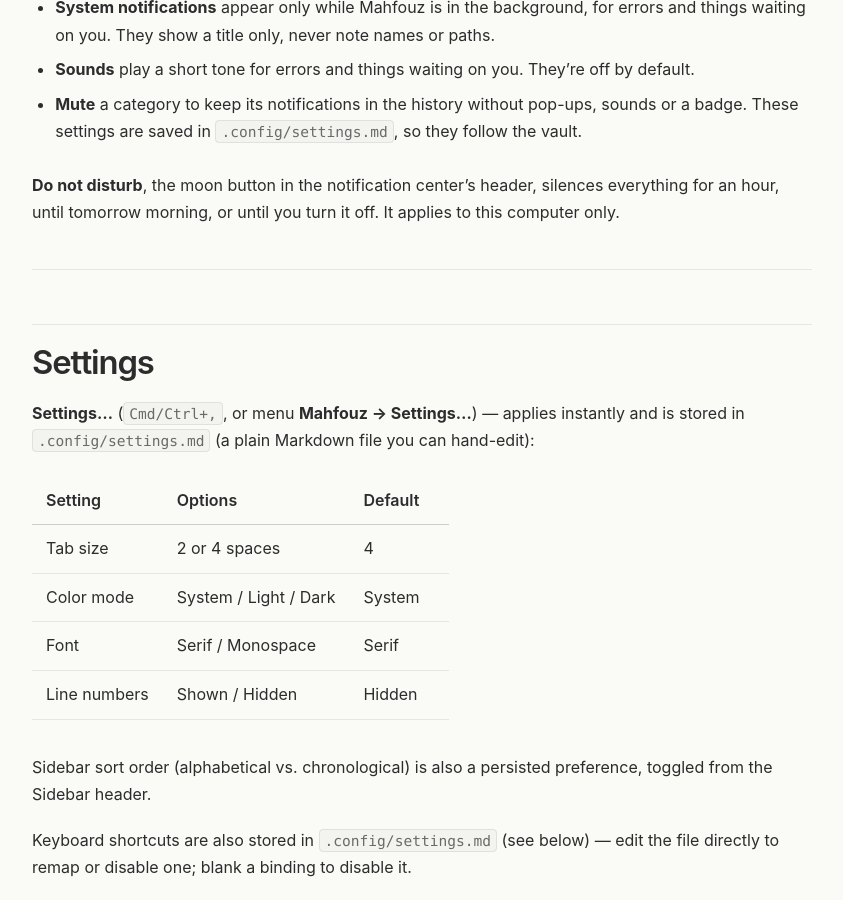
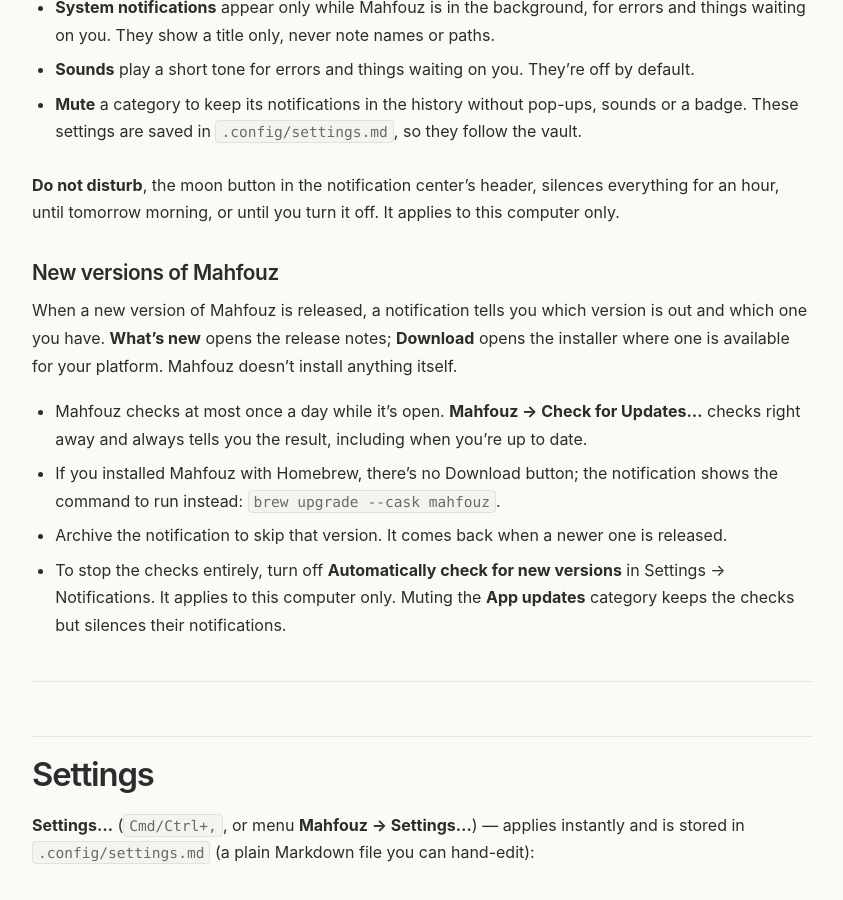
Before and after one commit to mahfouz-app/docs, a Jekyll site: the page built from guide.md, in a window 1280 px wide and 900 px high, scrolled down 13813 px. Shown: the whole window, without its empty margins (218-1061 px from the left). Built offline with Jekyll 4.4.1, drawn with Linux system fonts in a browser that asks for light colours.

Commit message:
Document new-version notifications
Co-Authored-By: Claude Opus 5.5 <noreply@anthropic.com>

```diff
--- a/HELP.md
+++ b/HELP.md
@@ -540,6 +540,15 @@ Settings → Notifications controls how notifications interrupt you:
 
 **Do not disturb**, the moon button in the notification center's header, silences everything for an hour, until tomorrow morning, or until you turn it off. It applies to this computer only.
 
+### New versions of Mahfouz
+
+When a new version of Mahfouz is released, a notification tells you which version is out and which one you have. **What's new** opens the release notes; **Download** opens the installer where one is available for your platform. Mahfouz doesn't install anything itself.
+
+- Mahfouz checks at most once a day while it's open. **Mahfouz → Check for Updates…** checks right away and always tells you the result, including when you're up to date.
+- If you installed Mahfouz with Homebrew, there's no Download button; the notification shows the command to run instead: `brew upgrade --cask mahfouz`.
+- Archive the notification to skip that version. It comes back when a newer one is released.
+- To stop the checks entirely, turn off **Automatically check for new versions** in Settings → Notifications. It applies to this computer only. Muting the **App updates** category keeps the checks but silences their notifications.
+
 ---
 
 ## Settings
```
